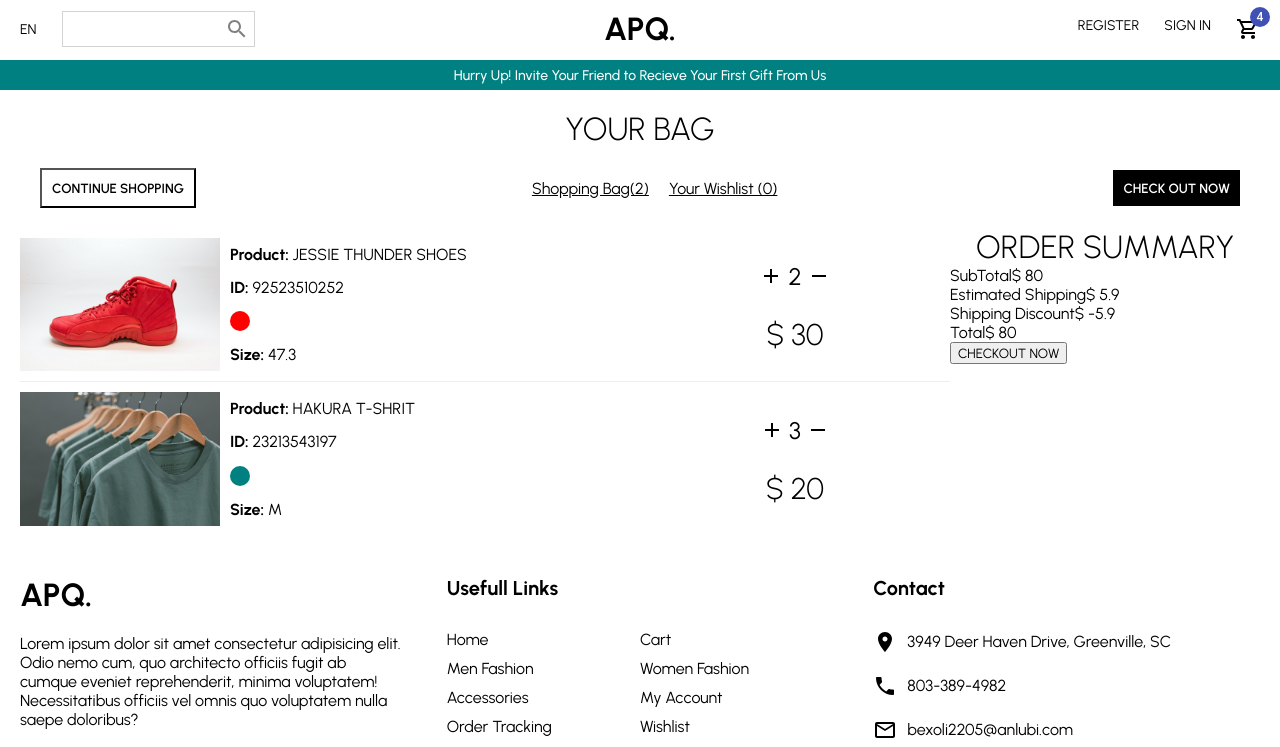
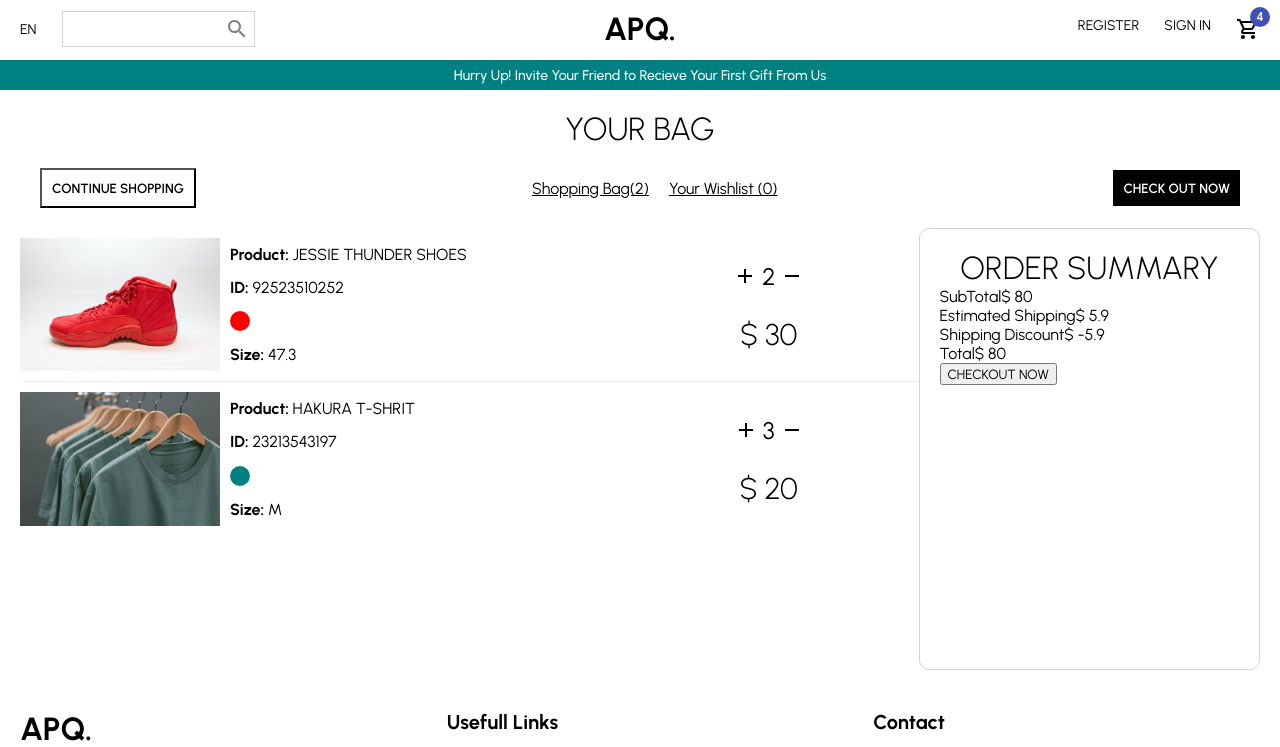
Before and after one commit to AliPooladmast/e-commerce, a React (Create React App) app: page / in a window 1280 px wide. Shown: the top 747 px of the page. Built offline with nearby package versions, Linux system fonts and the light colour scheme.

Commit message:
feat(cart): add border, height and padding to summary container

```diff
--- a/src/pages/Cart/cart.module.scss
+++ b/src/pages/Cart/cart.module.scss
@@ -53,6 +53,10 @@
 
 .Summary {
   flex: 1;
+  border: 0.5px solid lightgrey;
+  border-radius: 10px;
+  padding: 20px;
+  height: 50vh;
 }
 
 .Product {
```
